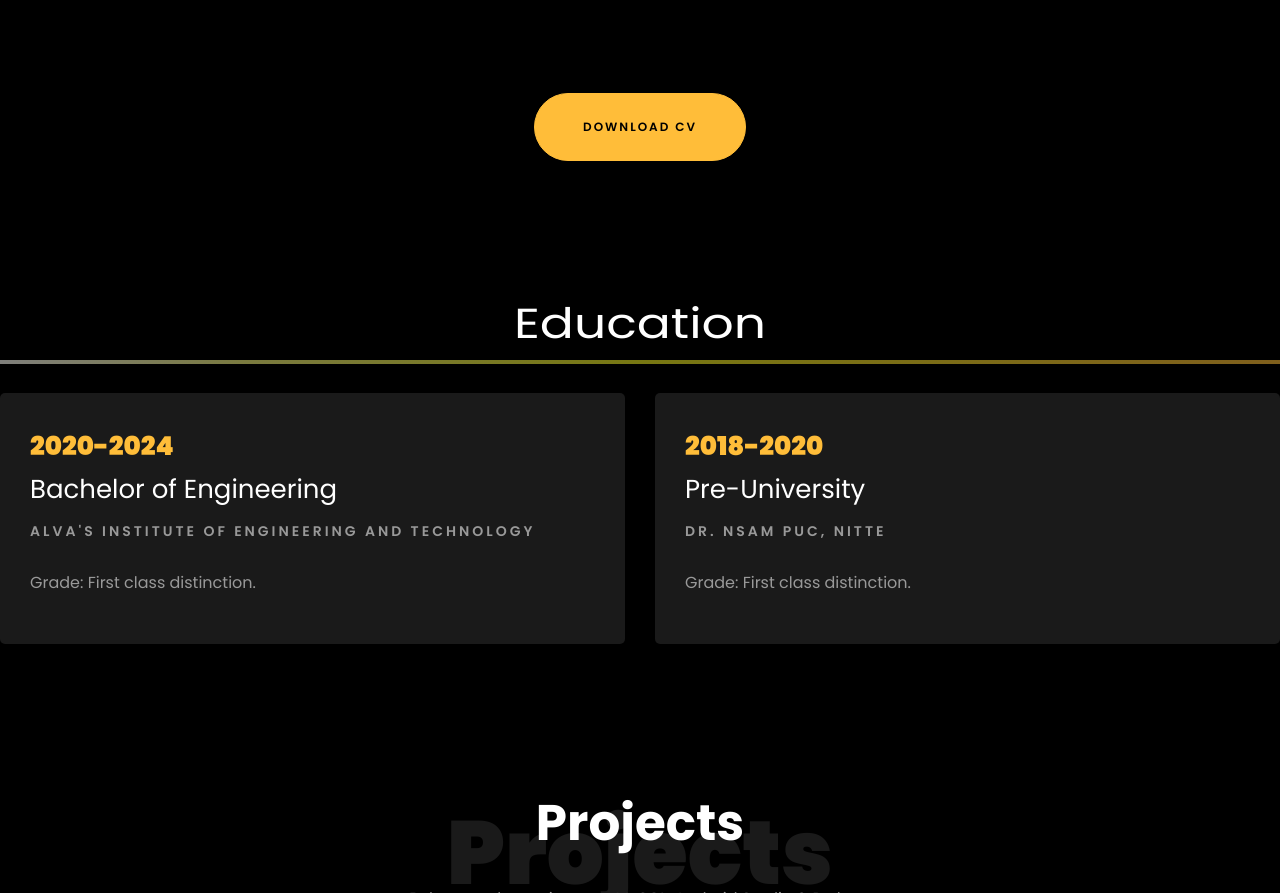
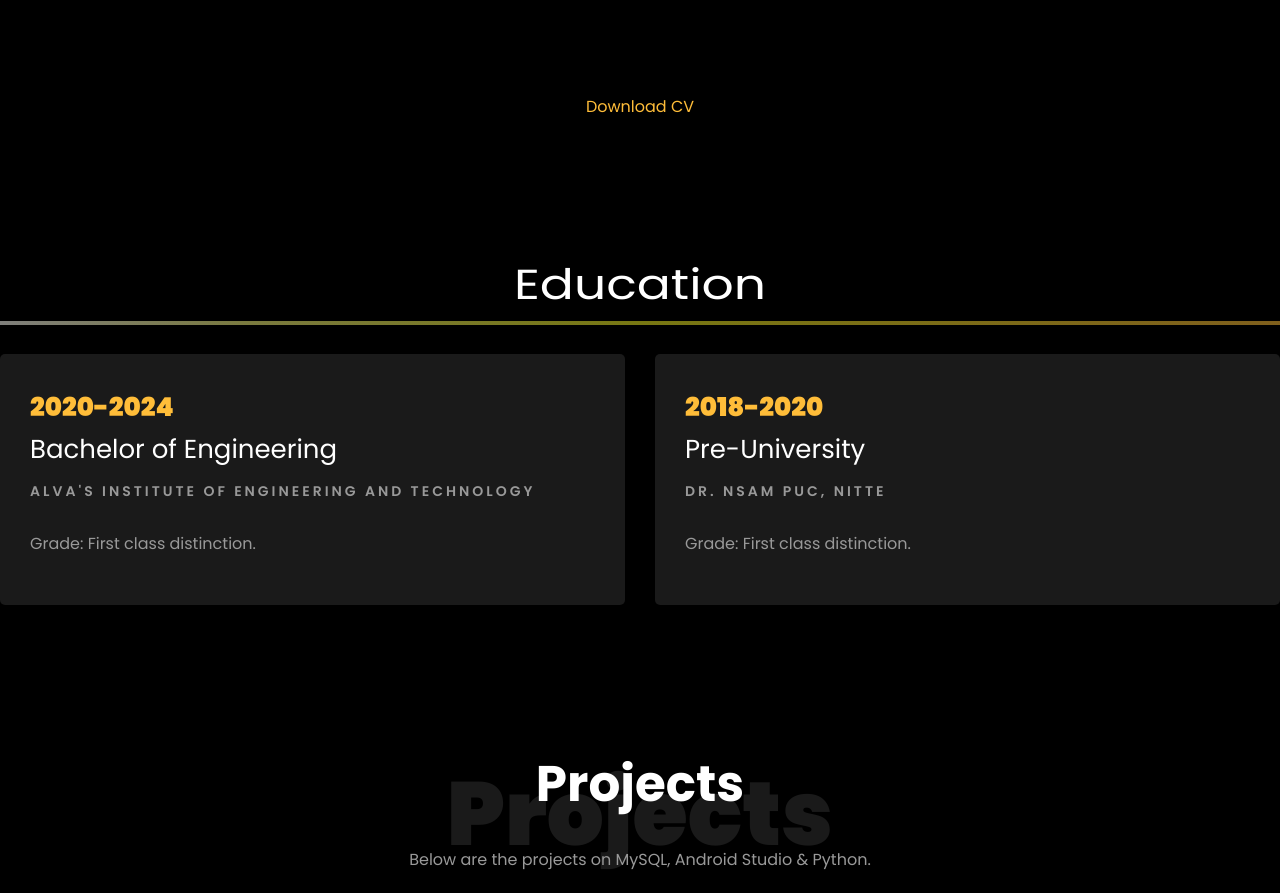
Before and after one commit to AdithKotian/AdithKotian.github.io, a plain HTML site: page index.html in a window 1280 px wide. Shown: the part 1970-2863 px from the top of the page. Drawn offline with Linux system fonts and the light colour scheme; files whose address does not match are found by name.

Commit message:
Update index.html

```diff
--- a/index.html
+++ b/index.html
@@ -332,7 +332,7 @@
         </div>
 		<div class="row justify-content-center mt-5">
 			<div class="col-md-6 text-center ftco-animate">
-				<p><a href="Resume\Resume Adith.pdf" class="btn btn-primary py-4 px-5">Download CV</a></p>
+				  <p><a href="Resume\Resume Adith.pdf">Download CV</a></p>
 			</div>
 		</div>
 	</div>
```
